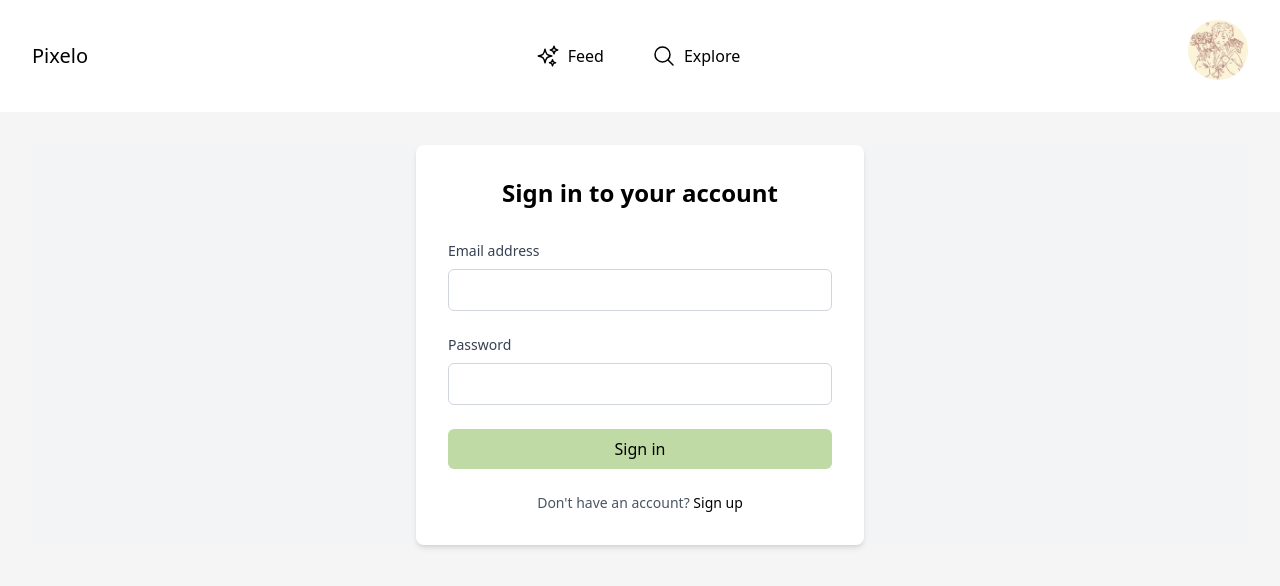
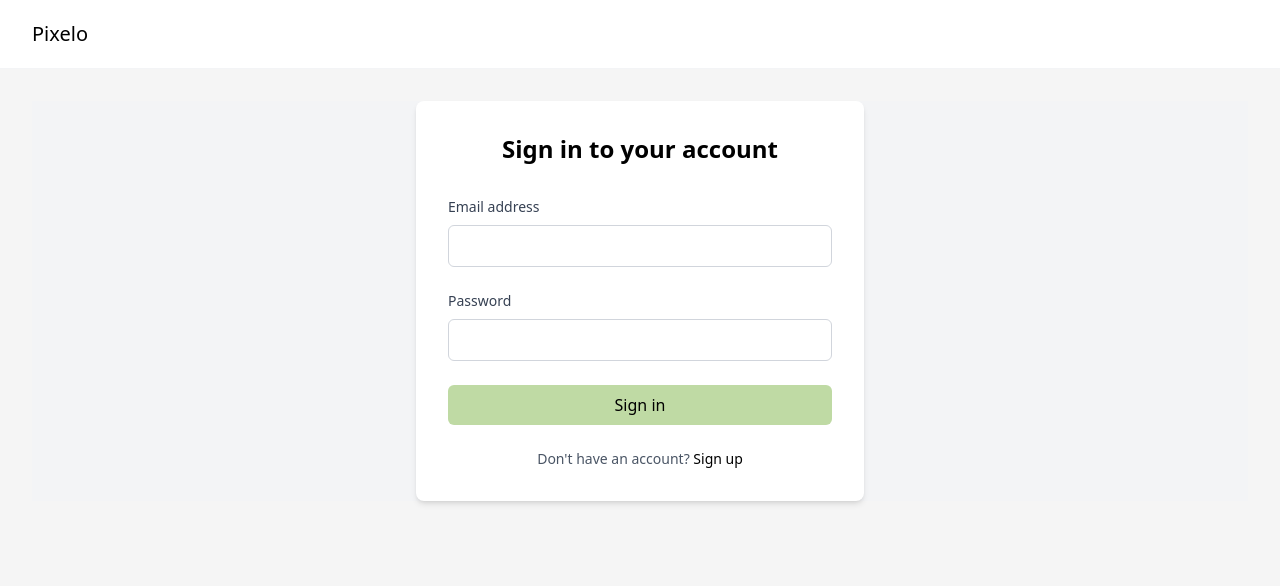
Before and after one commit to mikabulu/Pixelo, a Vue app in the folder frontend/: page /login in a window 1280 px wide. Shown: the top 586 px of the page. Built offline with nearby package versions, Linux system fonts and the light colour scheme.

Commit message:
Login working

```diff
--- a/frontend/src/App.vue
+++ b/frontend/src/App.vue
@@ -6,7 +6,7 @@
           <a href="#" class="text-xl">Pixelo</a>
         </div>
 
-        <div class="menu-center flex space-x-12">
+        <div class="menu-center flex space-x-12" v-if="userStore.user.isAuthenticated">
           <div class="feed-icon">
             <a href="#">
               <svg xmlns="http://www.w3.org/2000/svg" fill="none" viewBox="0 0 24 24" stroke-width="1.5" stroke="black"
@@ -31,11 +31,13 @@
         </div>
 
         <div class="menu-right">
-          <a href="#">
-            <RouterLink :to="{ 'name': 'profile' }">
-              <img src="./assets/charlie.jpg" class="h-15 w-15 mb-3 rounded-full object-cover">
-            </RouterLink>
-          </a>
+          <template v-if="userStore.user.isAuthenticated">
+            <a href="#">
+              <RouterLink :to="{ 'name': 'profile' }">
+                <img src="./assets/charlie.jpg" class="h-15 w-15 mb-3 rounded-full object-cover">
+              </RouterLink>
+            </a>
+          </template>
         </div>
       </div>
     </div>
@@ -67,11 +69,32 @@ main {
 </style>
 
 <script>
+import axios from 'axios'
 import Toast from '@/components/Toast.vue'
+import { useUserStore } from '@/stores/user'
 
 export default {
+  setup() {
+    const userStore = useUserStore()
+
+    return {
+      userStore
+    }
+  },
   components: {
     Toast
+  },
+
+  beforeCreate() {
+    this.userStore.initStore()
+
+    const token = this.userStore.user.access
+
+    if (token) {
+      axios.defaults.headers.common["Authorization"] = "Bearer " + token;
+    } else {
+      axios.defaults.headers.common["Authorization"] = "";
+    }
   }
 }
 </script>
--- a/frontend/src/stores/user.js
+++ b/frontend/src/stores/user.js
@@ -79,7 +79,7 @@ export const useUserStore = defineStore('user', {
 
 
         refreshToken() {
-            axios.post('/api/account/refresh/', {
+            axios.post('/api/refresh/', {
                 refresh: this.user.refresh
             })
                 .then((response) => {
--- a/frontend/src/views/LoginView.vue
+++ b/frontend/src/views/LoginView.vue
@@ -3,18 +3,24 @@
         <div class="bg-white p-8 rounded-lg shadow-md w-full max-w-md">
             <h1 class="text-2xl font-bold text-center mb-8">Sign in to your account</h1>
 
-            <div class="space-y-6">
+            <form class="space-y-6" v-on:submit.prevent="submitForm">
                 <div>
                     <label class="block text-sm font-medium text-gray-700 mb-2">Email address</label>
-                    <input type="email"
+                    <input type="email" v-model="form.email"
                         class="w-full px-3 py-2 border border-gray-300 rounded-md focus:outline-none focus:ring-2 focus:ring-[#bfdaa4]">
                 </div>
 
                 <div>
                     <label class="block text-sm font-medium text-gray-700 mb-2">Password</label>
-                    <input type="password"
+                    <input type="password" v-model="form.password"
                         class="w-full px-3 py-2 border border-gray-300 rounded-md focus:outline-none focus:ring-2 focus:ring-[#bfdaa4]">
                 </div>
+
+                <template v-if="errors">
+                    <div class>
+                        <p v-for="error in errors" v-bind:key="error">{{ error }}</p>
+                    </div>
+                </template>
 
                 <button
                     class="w-full bg-[#bfdaa4] text-black py-2 px-4 rounded-md hover:bg-[#a9c191] focus:outline-none focus:ring-2 focus:ring-black">
@@ -23,9 +29,68 @@
 
                 <p class="text-center text-sm text-gray-600">
                     Don't have an account?
-                    <RouterLink :to="{'name': 'signup'}" class="text-black hover:text-[#bfdaa4] font-medium">Sign up</RouterLink>
+                    <RouterLink :to="{ 'name': 'signup' }" class="text-black hover:text-[#bfdaa4] font-medium">Sign up
+                    </RouterLink>
                 </p>
-            </div>
+            </form>
         </div>
     </div>
 </template>
+
+<script>
+import axios from 'axios'
+import { useUserStore } from '@/stores/user'
+export default {
+    setup(){
+        const userStore = useUserStore()
+        return {
+            userStore
+        }
+    },
+    data() {
+        return {
+            form: {
+                email: '',
+                password: '',
+            },
+            errors: []
+        }
+    },
+    methods: {
+        async submitForm() {
+            this.errors = []
+            if (this.form.email===''){
+                this.errors.push('Please input email')
+            }
+            if (this.form.password===''){
+                this.errors.push('Please input password')
+            }
+
+            if (this.errors.length === 0 ){
+                await axios
+                .post('/api/login/', this.form)
+                .then(response => {
+                    this.userStore.setToken(response.data)
+                    axios.defaults.headers.common["Authorization"] = "Bearer " + response.data.access
+                })
+                .catch(error => {
+                    console.log('error', error)
+                })
+
+                await axios
+                .get('/api/me/')
+                .then(response => {
+                    this.userStore.setUserInfo(response.data)
+                    this.$router.push('/profile')
+                })
+                .catch(error => {
+                    console.log('error', error)
+                })
+
+
+            }
+
+        }
+    }
+}
+</script>
--- a/frontend/src/views/SignupView.vue
+++ b/frontend/src/views/SignupView.vue
@@ -91,7 +91,7 @@ export default {
                 .post('/api/signup/', this.form)
                 .then(response => {
                     if (response.data.message === 'success'){
-                        this.toastStore.showToast(5000, 'You are now registered. Please log in')
+                        this.toastStore.showToast(5000, 'Success! Please log in')
 
                         //resets form
                         this.form.name=''
```
Also changed, not shown: 2 other files (tests, documents, lock files or other folders).
